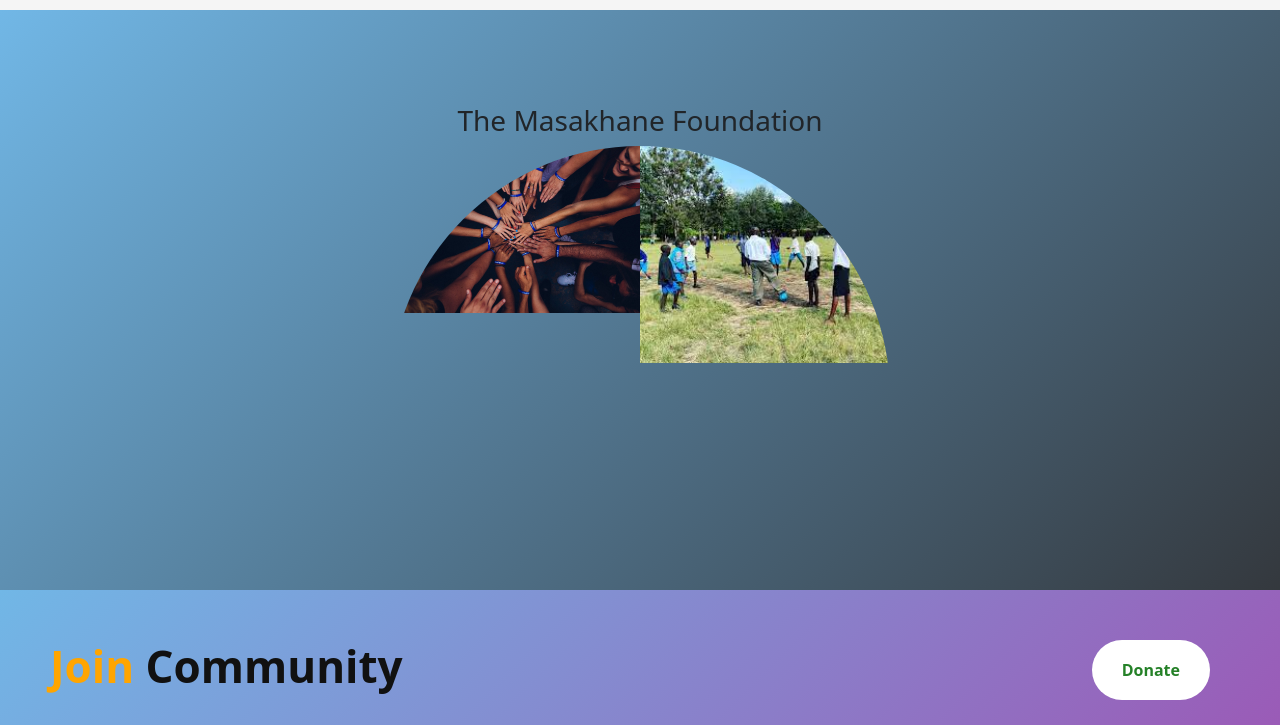
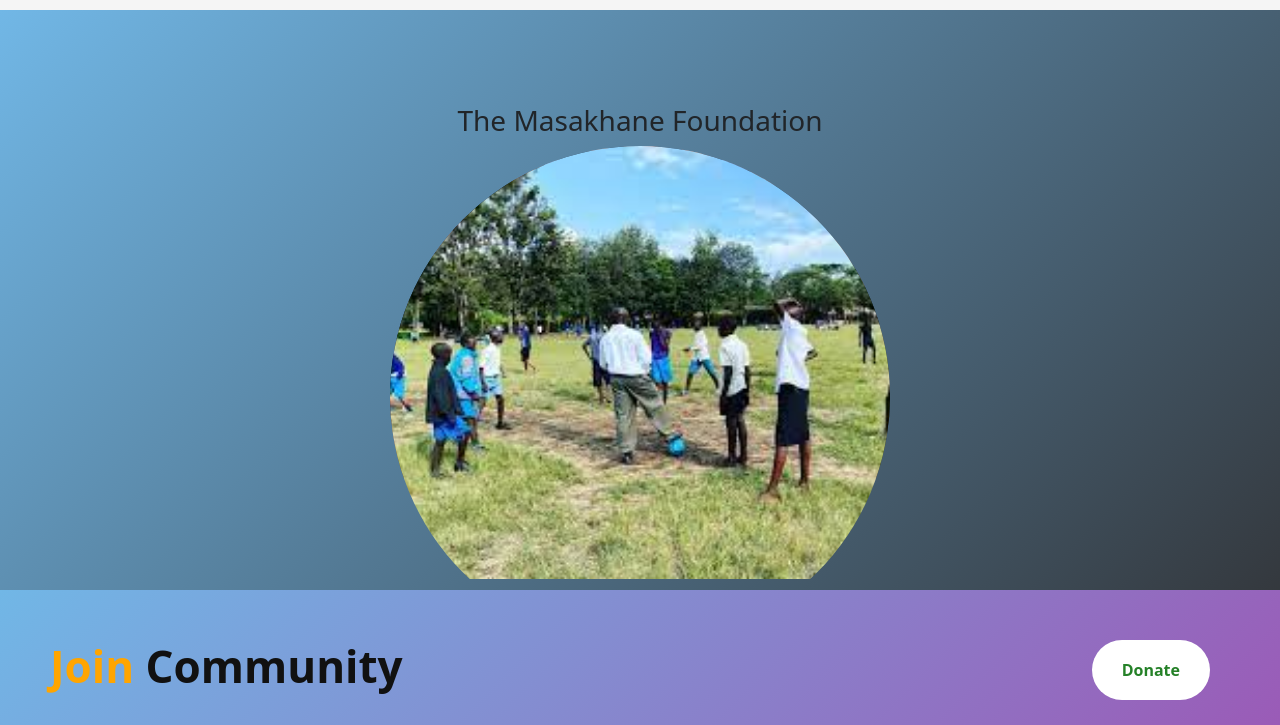
Before and after one commit to Juqula/-afeGaurd, a plain HTML site: page index.html in a window 1280 px wide. Shown: the part 75-800 px from the top of the page. Drawn offline with nearby package versions, Linux system fonts and the light colour scheme; files whose address does not match are found by name.

Commit message:
incerased with on .round-image img

```diff
--- a/Style.css
+++ b/Style.css
@@ -15,7 +15,7 @@
 .rounded-image img {
   position: absolute;
   top: 0;
-  width: 50%; /* Adjust as needed */
+  width: 100%; /* Adjust as needed */
   height: auto;
 }
 .rounded-image img:nth-child(1) {
```
